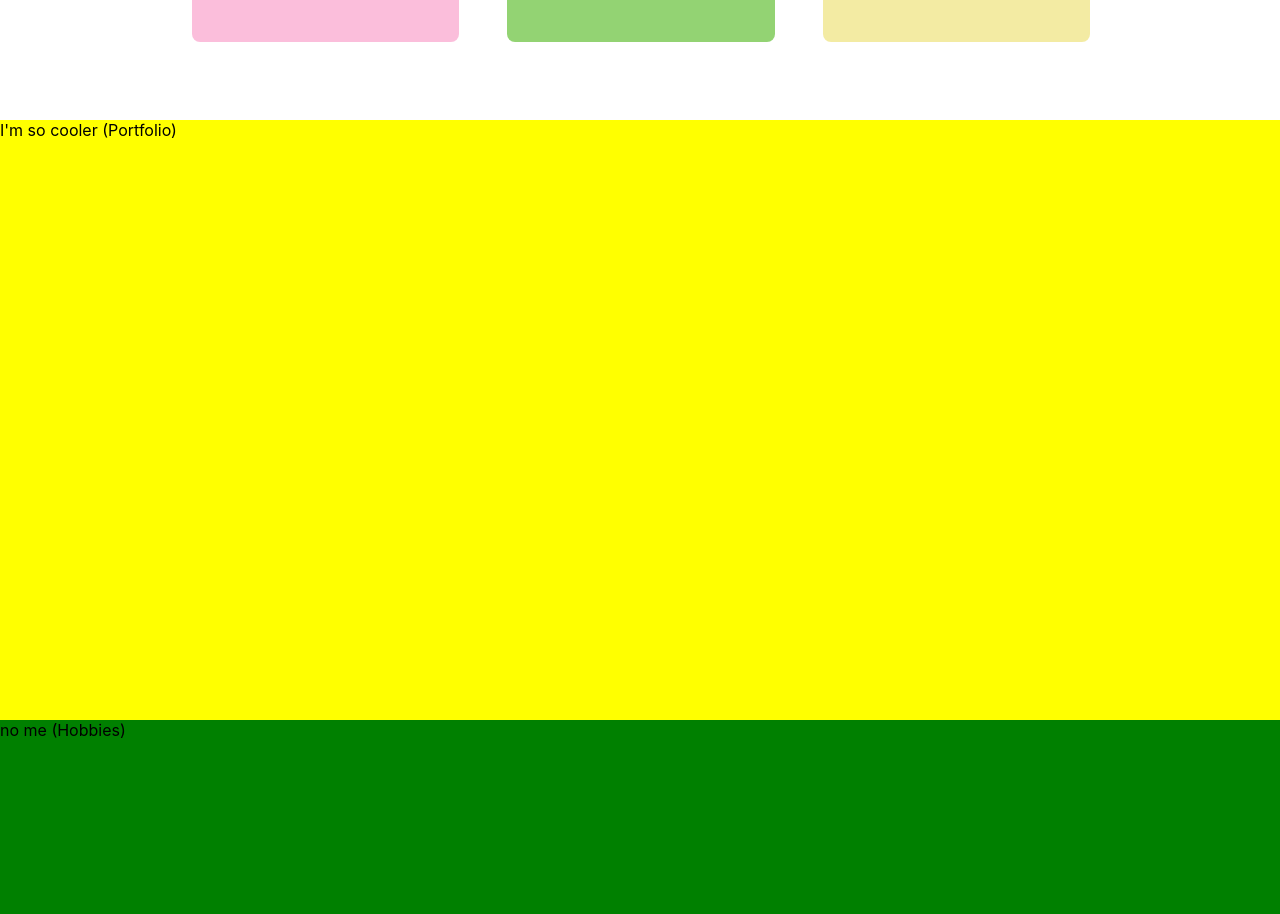
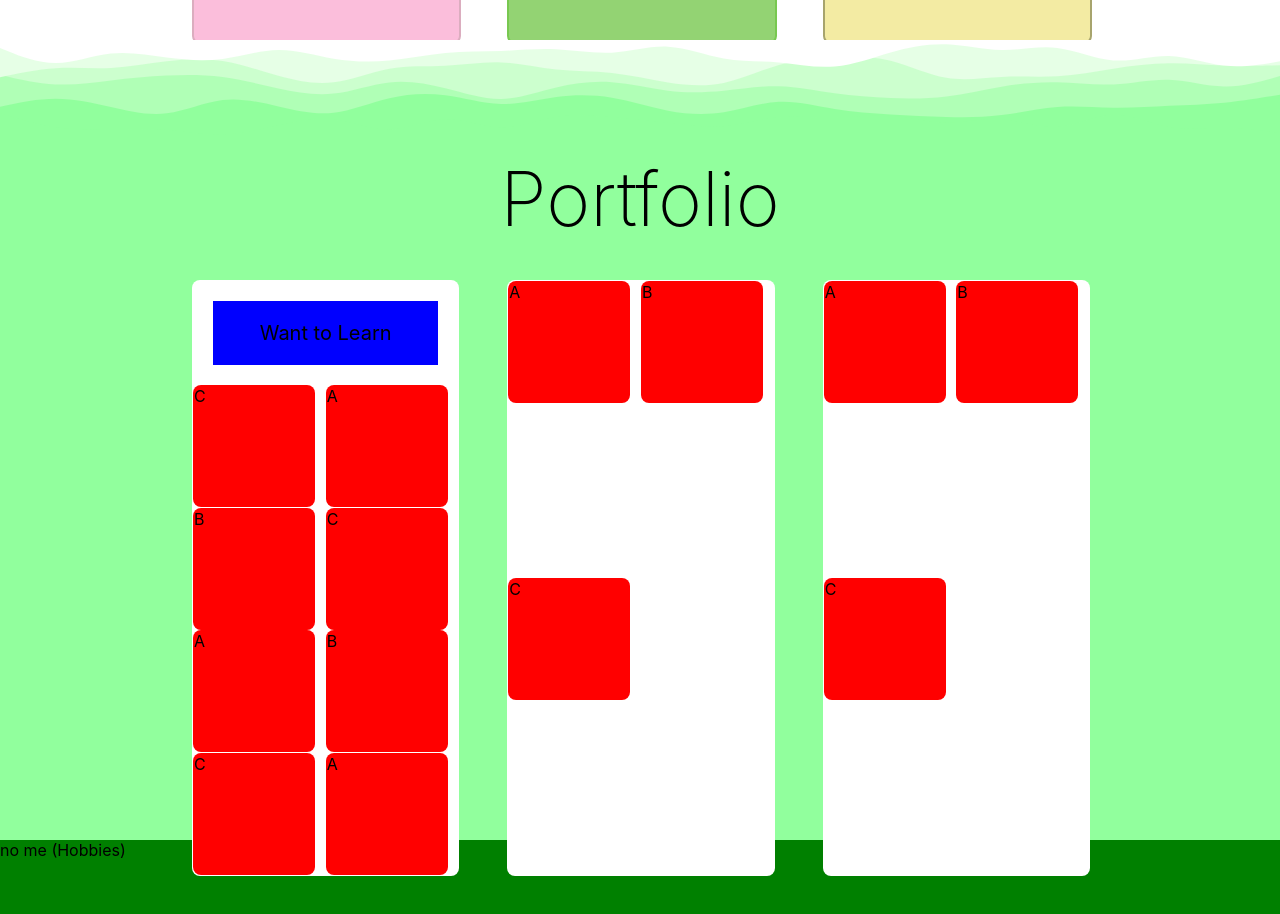
Before and after one commit to tathyagarg/tathyagarg.github.io, a React (Create React App) app: page / in a window 1280 px wide. Shown: the part 1560-2474 px from the top of the page. Built offline with nearby package versions, Linux system fonts and the light colour scheme.

Commit message:
Started work on portfolio section

```diff
--- a/src/blog_contents.json
+++ b/src/blog_contents.json
@@ -10,7 +10,7 @@
         "!code<python,#Hi!\ndef function():\n\tprint(\"Hi!\")>"
     ]
 },{
-    "title": "Fish",
+    "title": "Machli jal ki rani hai",
     "date": 1234567890,
     "tag": "Aquatic Animals",
     "contents": [
--- a/src/components/blog.js
+++ b/src/components/blog.js
@@ -35,7 +35,7 @@ const BlogViewContainer = styled.div`
     height: 100%;
     width: 100%;
     display: block;
-    border: solid 1px transparent;
+    border: solid 0.15em ${props=>props.bord};
     border-radius: 0.5em;
     transition-duration: 500ms;
     background-color: ${props=>props.bg};
@@ -55,11 +55,12 @@ function BlogView({contents}) {
         const min = 5;
         const max = 10;
         const randomRotation = (Math.floor(Math.random() * (max-min+1)) + min) * (Math.random() >= 0.5 ? 1 : -1);
+        console.log(rotation);
         setRotation(randomRotation);
     }
 
     return (
-        <BlogViewContainer rotation={rotation} onMouseOver={handleMouseOver} bg={tagColorMap[tag][1]}>
+        <BlogViewContainer rotation={rotation} onMouseOver={handleMouseOver} bg={tagColorMap[tag][1]} bord={tagColorMap[tag][0]}>
             <div style={{margin: "2rem"}}>
                 <div style={{backgroundColor: tagColorMap[tag][0], display: "inline-block", height: "fit-content", borderRadius: "1em"}}>
                     <p style={{margin: "10px"}}>{tag}</p>
@@ -75,7 +76,7 @@ function BlogSection() {
     const all_contents = fetch_contents();
 
     return (
-        <section style={{height: "110vh"}}>
+        <section style={{height: "100vh"}}>
             <img src={Waves} alt="Waves" style={{marginTop: "0", width: "100%", position: "absolute"}}></img>
             <MainDiv>
                 <Header>Blog</Header>
--- a/src/components/portfolio.js
+++ b/src/components/portfolio.js
@@ -1,15 +1,99 @@
-import React, {Component} from "react";
+import React, {useState} from "react";
+import styled from "styled-components";
+import {Link} from "react-router-dom";
+import Waves from "../waves-2.svg";
+import data from "../blog_contents.json";
+import tagColorMap from "../constants"
+import timeConvert from "./timeConvert";
 
-class PortfolioSection extends Component {
-    render() {
-        const portfolio_props = {
-            backgroundColor: "yellow",
-            height: "75vh",
-        }
-        return (
-            <div style={portfolio_props}>I'm so cooler (Portfolio)</div>
-        )
-    };
+const MainDiv = styled.div`
+    height: 100vh;
+    background-color: #91ff9d;
+    display: flex;
+    justify-content: center;
+`
+
+const Header = styled.h1`
+    font-size: 75px;
+    font-weight: 200;
+    margin-top: 1.5em;
+    position: absolute;
+`
+
+const Skills = styled.div`
+    display: grid;
+    grid-template-columns: repeat(3, 1fr);
+    grid-column-gap: 50px;
+    margin-top: 15rem;
+    height: 70%;
+    width: 70%;
+`
+
+const Column = styled.div`
+    height: 100%;
+    width: 100%;
+    display: grid;
+    grid-template-columns: 1fr 1fr;
+    border: solid 1px transparent;
+    border-radius: 0.5em;
+    transition-duration: 500ms;
+    background-color: white;
+    color: black;
+`
+
+const Tile = styled.div`
+    height: 7.5em;
+    width: 7.5em;
+    display: block;
+    border: solid 1px transparent;
+    border-radius: 0.5em;
+    transition-duration: 500ms;
+    background-color: red;
+    color: black;
+`
+
+const Title = styled.div`
+    grid-area: 1/1/2/3;
+    background-color: blue;
+    margin: 1em;
+    font-size: 20px;
+    text-align: center;
+`
+
+function PortfolioSection() {
+    return (
+        <section style={{height: "100vh"}}>
+            <img src={Waves} alt="Waves" style={{marginTop: "0", width: "100%", position: "absolute"}}></img>
+            <MainDiv>
+                <Header>Portfolio</Header>
+                <Skills>
+                    <Column>
+                        <Title>
+                            <p style={{top: "50%", left: "50%"}}>Want to Learn</p>
+                        </Title>
+                        <Tile>C</Tile>
+                        <Tile>A</Tile>
+                        <Tile>B</Tile>
+                        <Tile>C</Tile>
+                        <Tile>A</Tile>
+                        <Tile>B</Tile>
+                        <Tile>C</Tile>
+                        <Tile>A</Tile>
+                    </Column>
+                    <Column>
+                        <Tile>A</Tile>
+                        <Tile>B</Tile>
+                        <Tile>C</Tile>
+                    </Column>
+                    <Column>
+                        <Tile>A</Tile>
+                        <Tile>B</Tile>
+                        <Tile>C</Tile>
+                    </Column>
+                </Skills>
+            </MainDiv>
+        </section>
+    )
 }
 
 export default PortfolioSection
```
Also changed, not shown: src/waves-2.svg (added).
